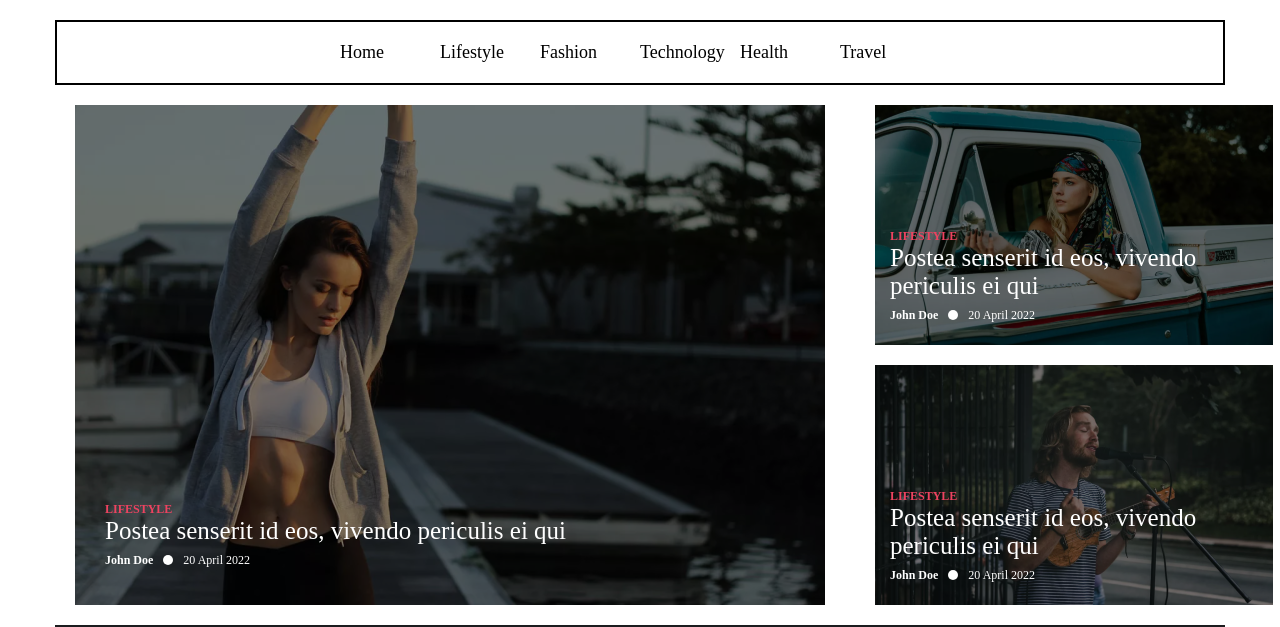
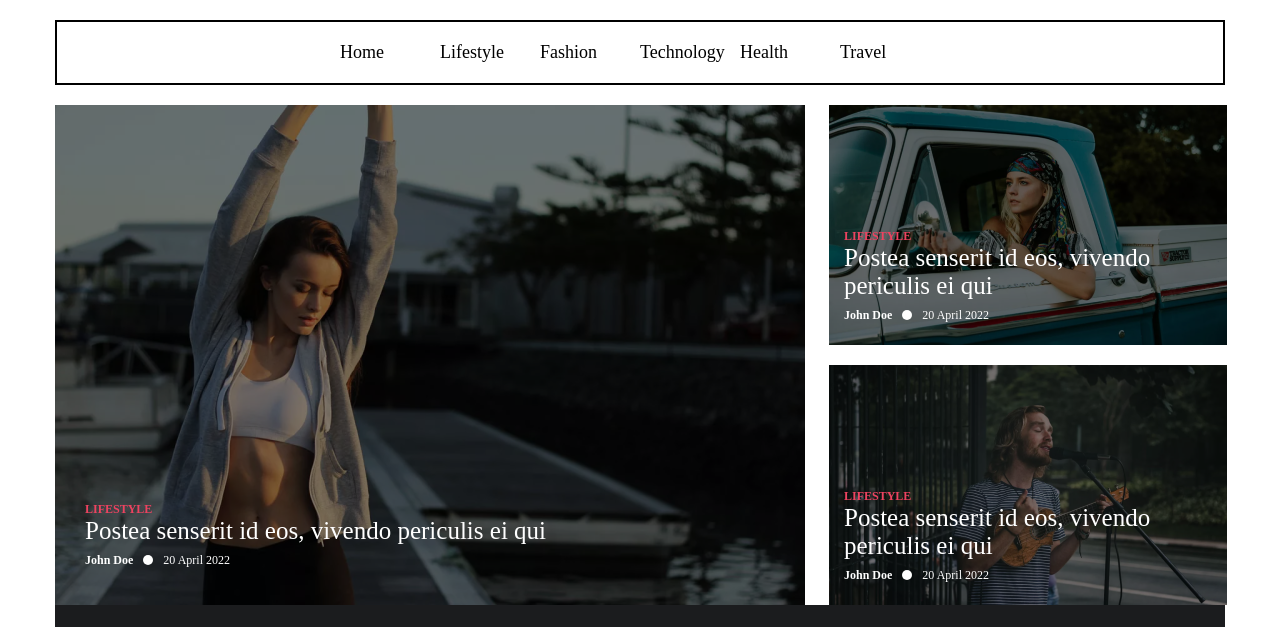
Before and after one commit to KamilAqa/callie-grid, a plain HTML site: page callie-grid/index.html in a window 1280 px wide. Shown: the part 94-721 px from the top of the page. Drawn offline with Linux system fonts and the light colour scheme.

Commit message:
Update style.css

```diff
--- a/callie-grid/style.css
+++ b/callie-grid/style.css
@@ -70,11 +70,19 @@ margin-right: 17px;
 }
 
 /* IMAGE */
-
+.box3 {
+    position: relative;
+    margin-bottom: 20px;
+    width: 500px;
+    height: 500px;
+}
 
 .image {
+    position: absolute;
+    top: 20px;
+    left: 0;
     display: grid;
-    grid-template-columns: 800px 270px;
+    grid-template-columns: 774px 1fr;
 }
 
 .image1 {
```
